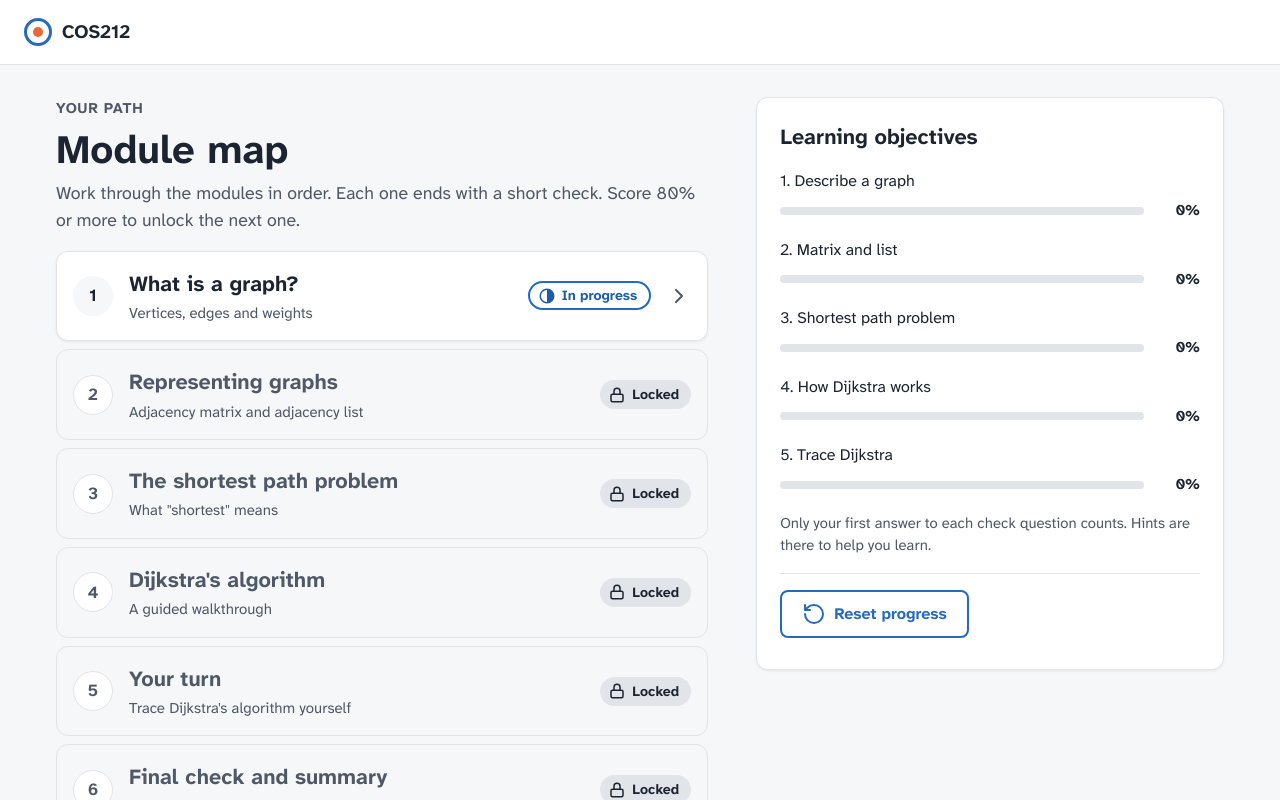
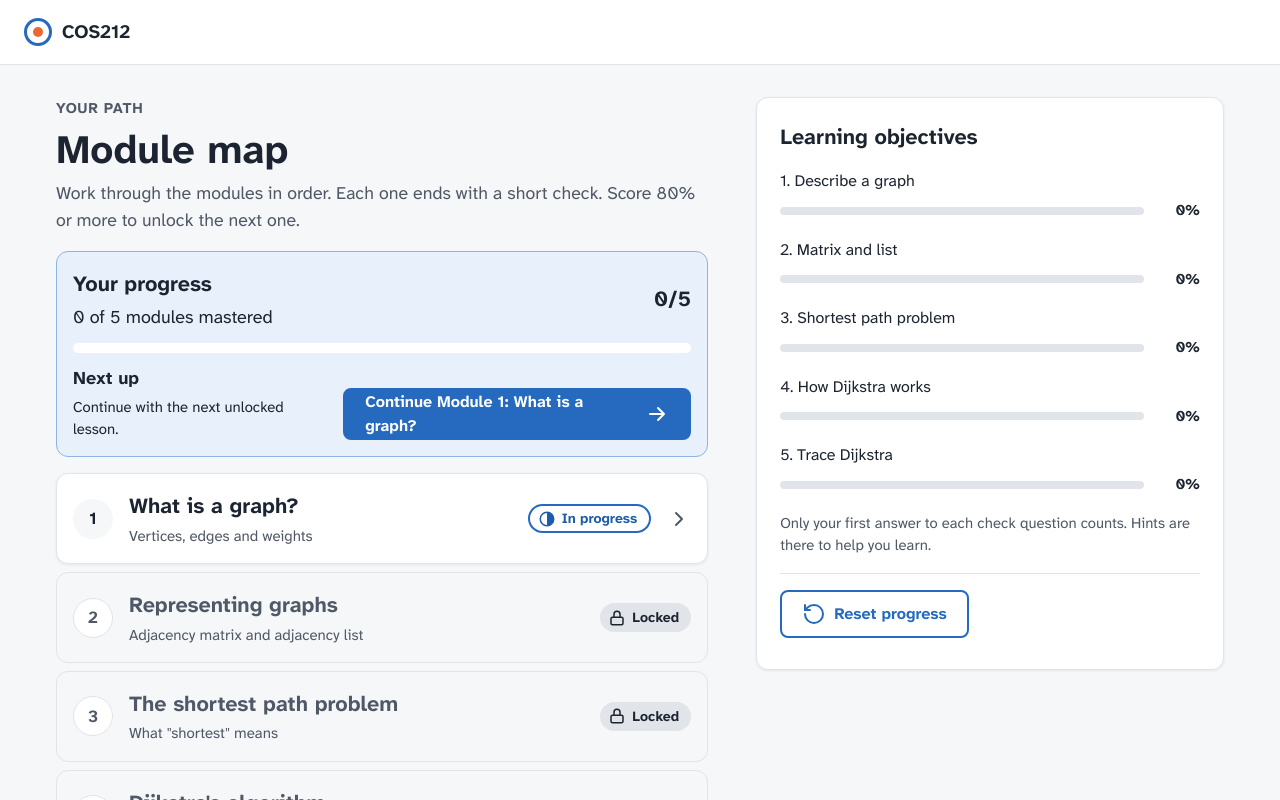
Before and after one commit to phetho5/COS750-Educational-App, a React (Vite) app: page / in a window 1280 px wide. Both pictures are taken after a click on the button "COS212". Shown: the top 800 px of the page. Built offline with nearby package versions, Linux system fonts and the light colour scheme.

Commit message:
Improve the progression system

```diff
--- a/src/content/welcomeText.ts
+++ b/src/content/welcomeText.ts
@@ -23,6 +23,14 @@ export const mapText = {
   title: 'Module map',
   intro: 'Work through the modules in order. Each one ends with a short check. Score 80% or more to unlock the next one.',
   objectivesTitle: 'Learning objectives',
+  progressTitle: 'Your progress',
+  modulesComplete: (complete: number, total: number) => `${complete} of ${total} modules mastered`,
+  nextUp: 'Next up',
+  continueReview: (moduleId: number) => `Continue Module ${moduleId} review`,
+  continueModule: (moduleId: number, title: string) => `Continue Module ${moduleId}: ${title}`,
+  continueFinal: 'Start the final check',
+  continueSummary: 'See your pre-lecture summary',
+  progressDone: 'All five modules are mastered. Your pre-lecture summary is ready.',
   // Handoff D8: only the first answer counts, so the design's "hints never count against you" was misleading.
   objectivesNote: 'Only your first answer to each check question counts. Hints are there to help you learn.',
   summaryButton: 'See your pre-lecture summary',
--- a/src/progress/index.ts
+++ b/src/progress/index.ts
@@ -17,9 +17,11 @@ export {
   objectiveMastery,
   PASS_PERCENT,
   prerequisiteOf,
+  progressionNextStep,
   scorePercent,
   type AfterCheck,
   type ObjectiveMastery,
+  type ProgressionNextStep,
 } from './mastery'
 export {
   addLectureQuestion,
--- a/src/progress/mastery.ts
+++ b/src/progress/mastery.ts
@@ -103,6 +103,24 @@ export function canStartCheck(state: ProgressState, checkId: CheckId): boolean {
   return isUnlocked(state, checkId) && !needsReview(state, checkId)
 }
 
+export type ProgressionNextStep =
+  | { readonly kind: 'review'; readonly checkId: Exclude<CheckId, 'final'> }
+  | { readonly kind: 'module'; readonly moduleId: ModuleId }
+  | { readonly kind: 'final' }
+  | { readonly kind: 'summary' }
+
+/** The learner's next useful destination, prioritising required review before forward progress. */
+export function progressionNextStep(state: ProgressState): ProgressionNextStep {
+  const review = state.reviewDue.find((id): id is Exclude<CheckId, 'final'> => id !== 'final')
+  if (review) return { kind: 'review', checkId: review }
+
+  const moduleId = MODULE_IDS.find((id) => isUnlocked(state, `module-${id}`) && !hasPassed(state, `module-${id}`))
+  if (moduleId !== undefined) return { kind: 'module', moduleId }
+
+  if (state.attempts.final.length === 0) return { kind: 'final' }
+  return { kind: 'summary' }
+}
+
 /** Where the student goes after finishing an attempt at a check. */
 export type AfterCheck = 'next-module' | 'review' | 'summary'
 
--- a/src/screens/MapScreen.module.css
+++ b/src/screens/MapScreen.module.css
@@ -94,6 +94,82 @@ button.entry:hover {
   align-self: flex-start;
 }
 
+.progressOverview {
+  display: flex;
+  flex-direction: column;
+  gap: var(--space-3);
+  padding: var(--space-4);
+  border: 1px solid var(--color-blue-mid);
+  border-radius: var(--radius-card);
+  background: var(--color-blue-tint);
+}
+
+.progressHeading,
+.nextStep {
+  display: flex;
+  align-items: center;
+  justify-content: space-between;
+  gap: var(--space-3);
+}
+
+.progressHeading p,
+.nextLabel,
+.nextStep p {
+  margin: 0;
+}
+
+.progressHeading > div {
+  display: flex;
+  flex-direction: column;
+  gap: var(--space-1);
+}
+
+.progressCount {
+  font-size: var(--text-title);
+  font-weight: 700;
+  font-variant-numeric: tabular-nums;
+}
+
+.courseProgress {
+  height: 10px;
+  overflow: hidden;
+  border-radius: var(--radius-pill);
+  background: #ffffff;
+}
+
+.courseProgress span {
+  display: block;
+  height: 100%;
+  border-radius: inherit;
+  background: var(--color-blue);
+  transition: width var(--transition-graph);
+}
+
+.nextStep {
+  align-items: flex-end;
+}
+
+.nextStep > div {
+  display: flex;
+  flex-direction: column;
+  gap: var(--space-1);
+}
+
+.nextLabel {
+  font-weight: 700;
+}
+
+@media (max-width: 600px) {
+  .nextStep {
+    align-items: stretch;
+    flex-direction: column;
+  }
+
+  .nextStep button {
+    align-self: flex-start;
+  }
+}
+
 .objectives {
   flex: 2 1 340px;
   min-width: 0;
--- a/src/screens/MapScreen.tsx
+++ b/src/screens/MapScreen.tsx
@@ -4,7 +4,7 @@
   Statuses and percentages come from the mastery rules in src/progress/.
 */
 import { useState } from 'react'
-import { checkStatus, moduleStatus, objectiveMastery, type ModuleStatus } from '../progress'
+import { checkStatus, hasPassed, moduleStatus, objectiveMastery, progressionNextStep, type ModuleStatus, MODULE_IDS } from '../progress'
 import { FINAL_CHECK_INFO, MODULES, objectiveInfo } from '../content/modules'
 import { mapText as t } from '../content/welcomeText'
 import { checkText } from '../content/checkText'
@@ -34,7 +34,23 @@ export function MapScreen() {
     ...MODULES.map((m) => ({ number: m.id, title: m.title, subtitle: m.subtitle, status: moduleStatus(progress, m.id), path: paths.module(m.id) })),
     { number: 6, ...FINAL_CHECK_INFO, status: checkStatus(progress, 'final'), path: paths.check('final') },
   ]
-  const finalTaken = progress.attempts.final.length > 0
+  const completedModules = MODULE_IDS.filter((id) => hasPassed(progress, `module-${id}`)).length
+  const nextStep = progressionNextStep(progress)
+
+  const nextAction = (() => {
+    switch (nextStep.kind) {
+      case 'review': {
+        const moduleId = Number(nextStep.checkId.slice('module-'.length))
+        return { label: t.continueReview(moduleId), detail: 'Complete the short review to retry this check.', path: paths.review(nextStep.checkId) }
+      }
+      case 'module':
+        return { label: t.continueModule(nextStep.moduleId, MODULES[nextStep.moduleId - 1].title), detail: 'Continue with the next unlocked lesson.', path: paths.module(nextStep.moduleId) }
+      case 'final':
+        return { label: t.continueFinal, detail: 'You have mastered all five modules. Put your learning together in the final check.', path: paths.check('final') }
+      case 'summary':
+        return { label: t.continueSummary, detail: t.progressDone, path: paths.summary }
+    }
+  })()
 
   function confirmReset() {
     reset()
@@ -53,6 +69,36 @@ export function MapScreen() {
 
         {progress.demoUnlocked && <Feedback kind="info">{t.demoNote}</Feedback>}
         {!isSaving && <Feedback kind="info">{checkText.notSavingNote}</Feedback>}
+
+        <section className={styles.progressOverview} aria-labelledby="progress-title">
+          <div className={styles.progressHeading}>
+            <div>
+              <h2 id="progress-title" className={ui.sectionTitle}>{t.progressTitle}</h2>
+              <p>{t.modulesComplete(completedModules, MODULE_IDS.length)}</p>
+            </div>
+            <span className={styles.progressCount}>{completedModules}/{MODULE_IDS.length}</span>
+          </div>
+          <div
+            className={styles.courseProgress}
+            role="progressbar"
+            aria-label={t.progressTitle}
+            aria-valuemin={0}
+            aria-valuemax={MODULE_IDS.length}
+            aria-valuenow={completedModules}
+            aria-valuetext={t.modulesComplete(completedModules, MODULE_IDS.length)}
+          >
+            <span style={{ width: `${(completedModules / MODULE_IDS.length) * 100}%` }} />
+          </div>
+          <div className={styles.nextStep}>
+            <div>
+              <p className={styles.nextLabel}>{t.nextUp}</p>
+              <p className={ui.small}>{nextAction.detail}</p>
+            </div>
+            <Button iconAfter="arrowRight" onClick={() => navigate(nextAction.path)}>
+              {nextAction.label}
+            </Button>
+          </div>
+        </section>
 
         <ol className={styles.list} aria-label="Modules">
           {entries.map((e) => (
@@ -79,11 +125,6 @@ export function MapScreen() {
           ))}
         </ol>
 
-        {finalTaken && (
-          <Button iconAfter="arrowRight" className={styles.summary} onClick={() => navigate(paths.summary)}>
-            {t.summaryButton}
-          </Button>
-        )}
       </section>
 
       <aside className={`${ui.card} ${styles.objectives}`} aria-labelledby="objectives-title">
```
Also changed, not shown: 2 other files (tests, documents, lock files or other folders).
